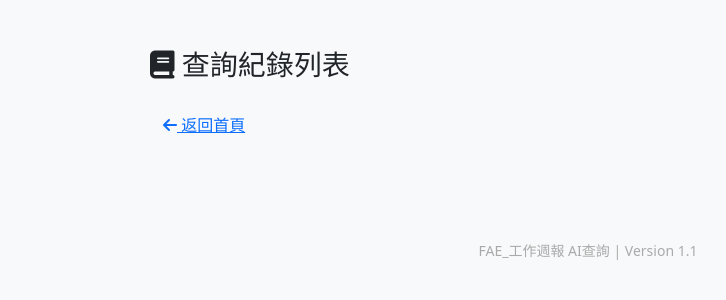
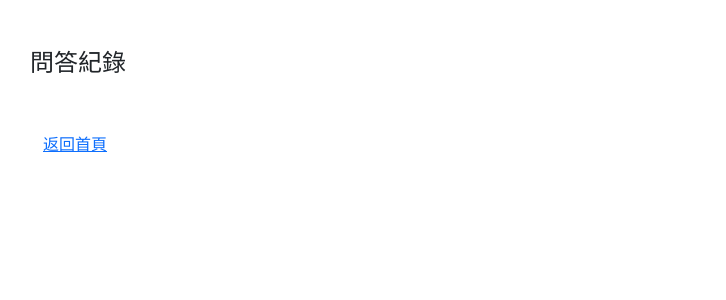
Before and after one commit to yushangming/line_csv_bot, a Flask app: page /logs in a window 1280 px wide. Shown: the top 300 px of the page, without its empty margins (52-778 px from the left). Run offline with Flask 3, Linux system fonts and the light colour scheme; parts of the project's set-up code (start-up, migrations or seed data) failed here and were passed over.

Commit message:
Update logs.html

```diff
--- a/templates/logs.html
+++ b/templates/logs.html
@@ -1,32 +1,19 @@
-
 <!DOCTYPE html>
 <html lang="zh">
 <head>
   <meta charset="UTF-8">
-  <title>{{ title }}</title>
+  <title>問答紀錄</title>
   <link href="https://cdn.jsdelivr.net/npm/bootstrap@5.3.3/dist/css/bootstrap.min.css" rel="stylesheet">
-  <link href="https://cdnjs.cloudflare.com/ajax/libs/font-awesome/6.5.0/css/all.min.css" rel="stylesheet">
-  <style>
-    body { background-color: #f8f9fa; }
-    .container { max-width: 900px; }
-    footer { margin-top: 60px; color: #aaa; }
-    .log-entry pre { background: #f1f1f1; padding: 15px; border-radius: 6px; }
-  </style>
 </head>
 <body>
-
-  <div class="container py-5">
-    <h3 class="mb-4"><i class="fas fa-book"></i> 查詢紀錄列表</h3>
-    {% for file in log_files %}
-      <div class="mb-3">
-        <a href="/logs/{{ file[8:18] }}" class="btn btn-outline-secondary w-100 text-start">
-          <i class="fas fa-calendar-day"></i> {{ file[8:18] }}
-        </a>
-      </div>
-    {% endfor %}
-    <a href="/" class="btn btn-link"><i class="fas fa-arrow-left"></i> 返回首頁</a>
-  </div>
-
-  <footer class="text-center mt-5 small">FAE_工作週報 AI查詢 | Version 1.1</footer>
+<div class="container py-5">
+  <h4 class="mb-4">問答紀錄</h4>
+  {% for file in log_files %}
+    <div class="mb-2">
+      <a class="btn btn-outline-secondary w-100 text-start" href="/logs/{{ file[8:18] }}">{{ file }}</a>
+    </div>
+  {% endfor %}
+  <a href="/" class="btn btn-link mt-4">返回首頁</a>
+</div>
 </body>
 </html>
```
